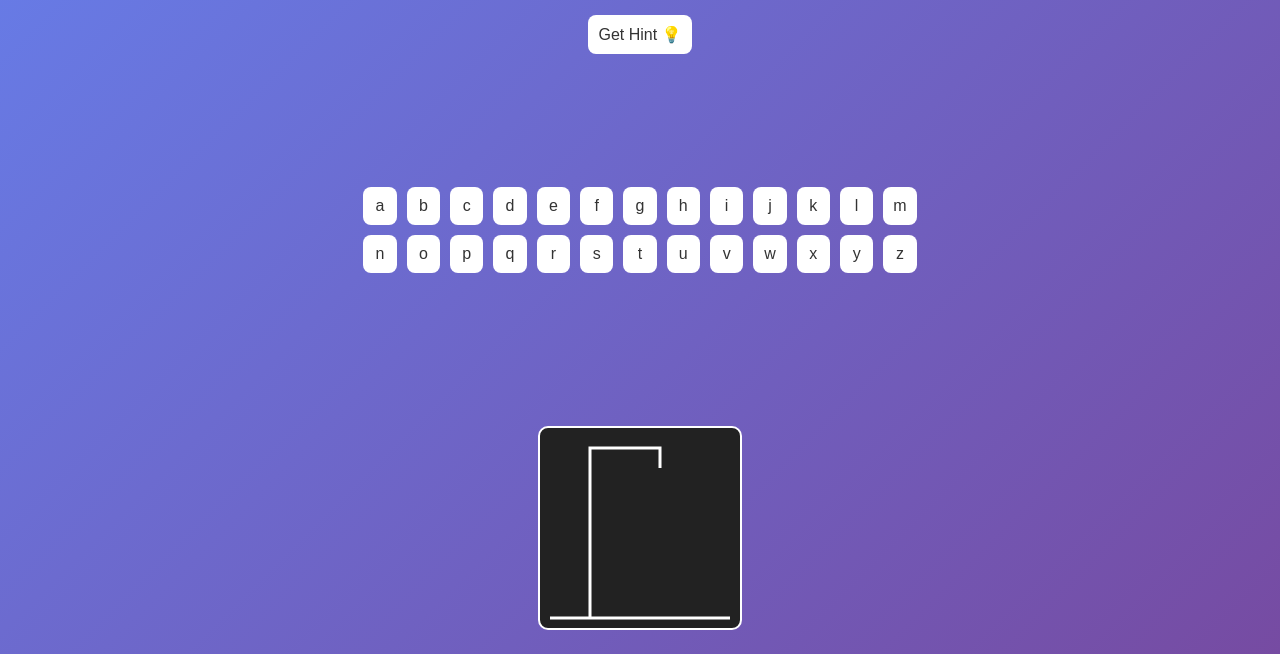
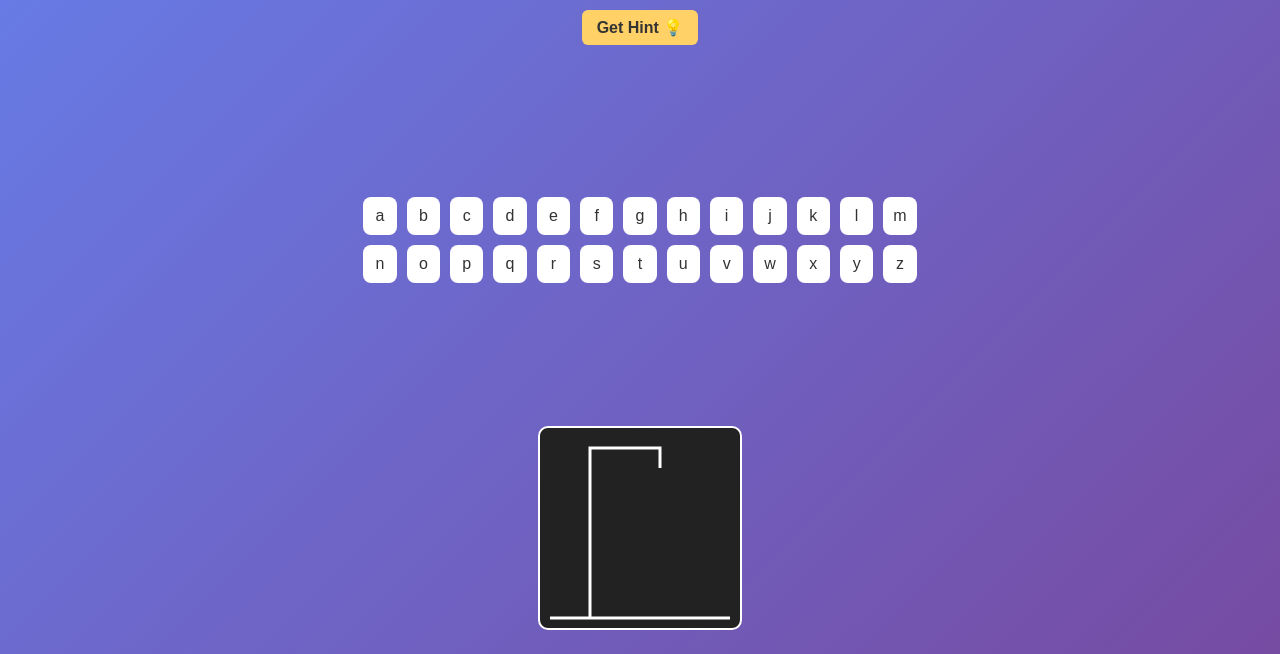
Before and after one commit to NakshGarg/Hangman, a plain HTML site: page index.html in a window 1280 px wide. Shown: the part 146-800 px from the top of the page. Drawn offline with Linux system fonts and the light colour scheme.

Commit message:
Update style.css

```diff
--- a/style.css
+++ b/style.css
@@ -18,7 +18,26 @@ h1 {
 #word {
   font-size: 2rem;
   letter-spacing: 10px;
-    margin-bottom: 30px;
+  margin-bottom: 15px;
+}
+#hint-btn {
+  padding: 8px 15px;
+  margin: 10px;
+  background: #ffd166;
+  color: #333;
+  border: none;
+  border-radius: 6px;
+  cursor: pointer;
+  font-weight: bold;
+  transition: 0.3s;
+}
+#hint-btn:hover {
+  background: #ffb703;
+}
+#hint {
+  margin-bottom: 20px;
+  font-size: 1.2rem;
+  font-style: italic;
 }
 #keyboard {
   display: grid;
```
Lines whose indentation alone changed are shown as unchanged.
